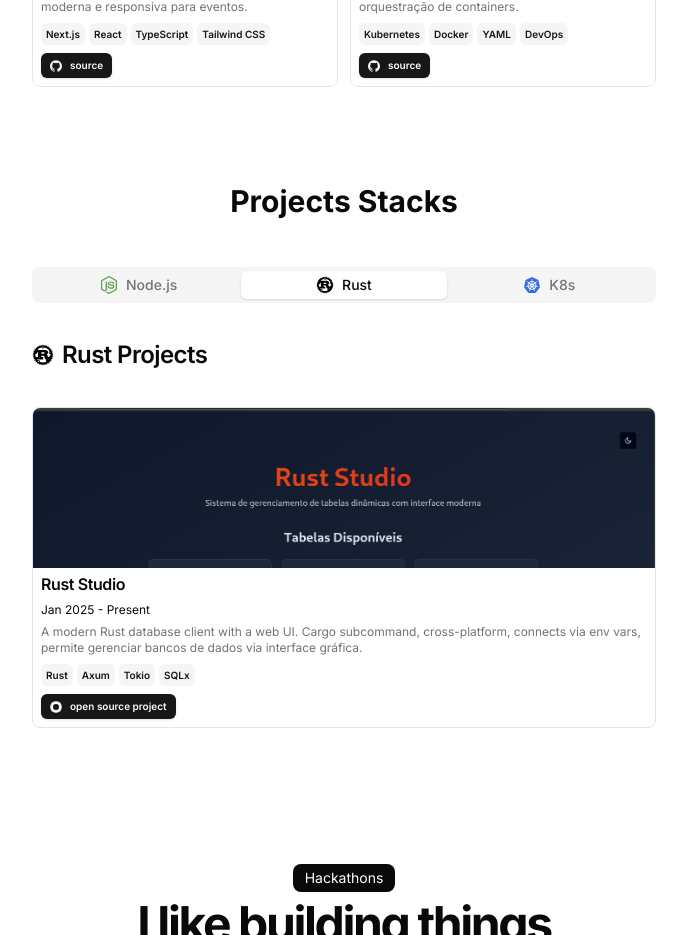
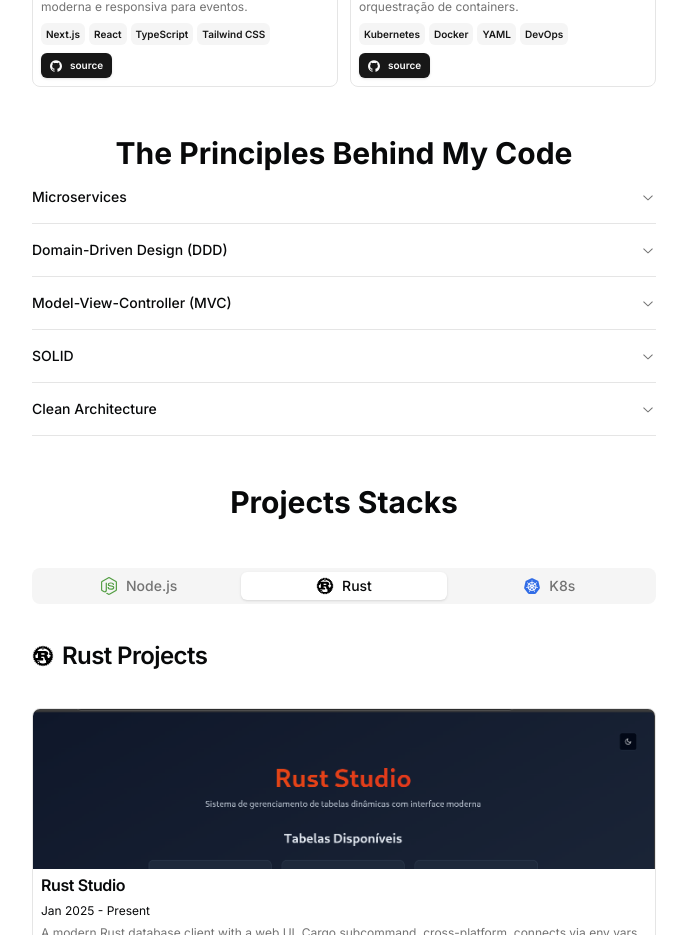
Before and after one commit to ReimaoHenrique/PortfolioHenriqueReimao, a Next.js app: page / in a window 1280 px wide. Shown: the part 1660-2595 px from the top of the page, without its empty margins (296-983 px from the left). Built offline with nearby package versions, Linux system fonts and the light colour scheme.

Commit message:
-Add accordion

```diff
--- a/package.json
+++ b/package.json
@@ -9,6 +9,7 @@
     "lint": "next lint"
   },
   "dependencies": {
+    "@radix-ui/react-accordion": "^1.2.12",
     "@radix-ui/react-avatar": "^1.1.6",
     "@radix-ui/react-icons": "^1.3.2",
     "@radix-ui/react-separator": "^1.1.4",
--- a/src/app/layout.tsx
+++ b/src/app/layout.tsx
@@ -6,6 +6,7 @@ import { cn } from "@/lib/utils";
 import type { Metadata } from "next";
 import { Inter as FontSans } from "next/font/google";
 import "./globals.css";
+import Head from "next/head";
 
 const fontSans = FontSans({
   subsets: ["latin"],
@@ -69,7 +70,14 @@ export default function RootLayout({
   children: React.ReactNode;
 }>) {
   return (
-    <html lang="pt-BR" suppressHydrationWarning>
+    <html lang="en-US">
+      <Head>
+        <meta charSet="UTF-8" />
+        <meta name="viewport" content="width=device-width, initial-scale=1.0" />
+        <title>{DATA.name}</title>
+        {/* Opcional: ajuda motores de busca e navegadores */}
+        <meta name="description" content={DATA.description} />
+      </Head>
       <body
         className={cn(
           "min-h-screen bg-background font-sans antialiased max-w-2xl mx-auto py-12 sm:py-24 px-6",
--- a/src/app/page.tsx
+++ b/src/app/page.tsx
@@ -9,6 +9,12 @@ import { DATA } from "@/data/resume";
 import Link from "next/link";
 import Markdown from "react-markdown";
 import { ProjectsTabs } from "@/components/Projects-Tabs";
+import {
+  Accordion,
+  AccordionItem,
+  AccordionTrigger,
+  AccordionContent,
+} from "@/components/ui/accordion";
 
 const BLUR_FADE_DELAY = 0.04;
 
@@ -153,6 +159,26 @@ export default function Page() {
             ))}
           </div>
         </div>
+        <section>
+          <BlurFade delay={BLUR_FADE_DELAY * 13}>
+            <div>
+              <h2 className="text-3xl font-bold text-center">
+                The Principles Behind My Code
+              </h2>
+              <Accordion type="single" collapsible className="w-full">
+                {DATA.PrinciplesCode.map((principle, idx) => (
+                  <AccordionItem key={principle.title} value={`item-${idx}`}>
+                    <AccordionTrigger>{principle.title}</AccordionTrigger>
+                    <AccordionContent className="flex flex-col gap-4 text-balance">
+                      <p>{principle.content}</p>
+                    </AccordionContent>
+                  </AccordionItem>
+                ))}
+              </Accordion>
+            </div>
+          </BlurFade>
+        </section>
+
         <section id="project-tabs">
           <div className="space-y-12 w-full py-12">
             <h2 className="text-3xl font-bold text-center">Projects Stacks</h2>
@@ -160,6 +186,7 @@ export default function Page() {
           </div>
         </section>
       </section>
+
       <section id="hackathons">
         <div className="space-y-12 w-full py-12">
           <BlurFade delay={BLUR_FADE_DELAY * 13}>
--- /dev/null
+++ b/src/components/ui/accordion.tsx
@@ -0,0 +1,56 @@
+"use client"
+
+import * as React from "react"
+import * as AccordionPrimitive from "@radix-ui/react-accordion"
+import { cn } from "@/lib/utils"
+import { ChevronDownIcon } from "@radix-ui/react-icons"
+
+const Accordion = AccordionPrimitive.Root
+
+const AccordionItem = React.forwardRef<
+  React.ElementRef<typeof AccordionPrimitive.Item>,
+  React.ComponentPropsWithoutRef<typeof AccordionPrimitive.Item>
+>(({ className, ...props }, ref) => (
+  <AccordionPrimitive.Item
+    ref={ref}
+    className={cn("border-b", className)}
+    {...props}
+  />
+))
+AccordionItem.displayName = "AccordionItem"
+
+const AccordionTrigger = React.forwardRef<
+  React.ElementRef<typeof AccordionPrimitive.Trigger>,
+  React.ComponentPropsWithoutRef<typeof AccordionPrimitive.Trigger>
+>(({ className, children, ...props }, ref) => (
+  <AccordionPrimitive.Header className="flex">
+    <AccordionPrimitive.Trigger
+      ref={ref}
+      className={cn(
+        "flex flex-1 items-center justify-between py-4 text-sm font-medium transition-all hover:underline text-left [&[data-state=open]>svg]:rotate-180",
+        className
+      )}
+      {...props}
+    >
+      {children}
+      <ChevronDownIcon className="h-4 w-4 shrink-0 text-muted-foreground transition-transform duration-200" />
+    </AccordionPrimitive.Trigger>
+  </AccordionPrimitive.Header>
+))
+AccordionTrigger.displayName = AccordionPrimitive.Trigger.displayName
+
+const AccordionContent = React.forwardRef<
+  React.ElementRef<typeof AccordionPrimitive.Content>,
+  React.ComponentPropsWithoutRef<typeof AccordionPrimitive.Content>
+>(({ className, children, ...props }, ref) => (
+  <AccordionPrimitive.Content
+    ref={ref}
+    className="overflow-hidden text-sm data-[state=closed]:animate-accordion-up data-[state=open]:animate-accordion-down"
+    {...props}
+  >
+    <div className={cn("pb-4 pt-0", className)}>{children}</div>
+  </AccordionPrimitive.Content>
+))
+AccordionContent.displayName = AccordionPrimitive.Content.displayName
+
+export { Accordion, AccordionItem, AccordionTrigger, AccordionContent }
--- a/src/data/resume.tsx
+++ b/src/data/resume.tsx
@@ -1,5 +1,6 @@
 import { Icons } from "@/components/icons";
 import { HomeIcon, NotebookIcon } from "lucide-react";
+import { Content } from "next/font/google";
 
 export const DATA = {
   name: "Henrique Reimão",
@@ -195,4 +196,31 @@ export const DATA = {
       ],
     },
   ],
+  PrinciplesCode: [
+    {
+      title: "Microservices",
+      content:
+        "I use them when they make sense. They help with scalability and module independence, but I avoid adding unnecessary complexity.",
+    },
+    {
+      title: "Domain-Driven Design (DDD)",
+      content:
+        "I focus on reflecting the business domain language in the code. This makes collaboration easier and builds sustainable software in the long run.",
+    },
+    {
+      title: "Model-View-Controller (MVC)",
+      content:
+        "I organize responsibilities clearly, which makes maintenance and testing easier in projects that need simplicity.",
+    },
+    {
+      title: "SOLID",
+      content:
+        "These principles guide my design decisions. They keep the code decoupled, flexible, and ready to grow without turning into chaos.",
+    },
+    {
+      title: "Clean Architecture",
+      content:
+        "I usually avoid it. While well-structured, it can add unnecessary complexity and make the software too expensive to maintain.",
+    },
+  ],
 } as const;
--- a/tailwind.config.ts
+++ b/tailwind.config.ts
@@ -13,70 +13,99 @@ const config = {
   theme: {
   	container: {
   		center: true,
-      padding: "2rem",
+  		padding: '2rem',
   		screens: {
-        "2xl": "1400px",
-      },
+  			'2xl': '1400px'
+  		}
   	},
   	extend: {
   		fontFamily: {
-        sans: ["var(--font-sans)", ...fontFamily.sans],
+  			sans: [
+  				'var(--font-sans)',
+                    ...fontFamily.sans
+                ]
   		},
   		colors: {
-        border: "hsl(var(--border))",
-        input: "hsl(var(--input))",
-        ring: "hsl(var(--ring))",
-        background: "hsl(var(--background))",
-        foreground: "hsl(var(--foreground))",
+  			border: 'hsl(var(--border))',
+  			input: 'hsl(var(--input))',
+  			ring: 'hsl(var(--ring))',
+  			background: 'hsl(var(--background))',
+  			foreground: 'hsl(var(--foreground))',
   			primary: {
-          DEFAULT: "hsl(var(--primary))",
-          foreground: "hsl(var(--primary-foreground))",
+  				DEFAULT: 'hsl(var(--primary))',
+  				foreground: 'hsl(var(--primary-foreground))'
   			},
   			secondary: {
-          DEFAULT: "hsl(var(--secondary))",
-          foreground: "hsl(var(--secondary-foreground))",
+  				DEFAULT: 'hsl(var(--secondary))',
+  				foreground: 'hsl(var(--secondary-foreground))'
   			},
   			destructive: {
-          DEFAULT: "hsl(var(--destructive))",
-          foreground: "hsl(var(--destructive-foreground))",
+  				DEFAULT: 'hsl(var(--destructive))',
+  				foreground: 'hsl(var(--destructive-foreground))'
   			},
   			muted: {
-          DEFAULT: "hsl(var(--muted))",
-          foreground: "hsl(var(--muted-foreground))",
+  				DEFAULT: 'hsl(var(--muted))',
+  				foreground: 'hsl(var(--muted-foreground))'
   			},
   			accent: {
-          DEFAULT: "hsl(var(--accent))",
-          foreground: "hsl(var(--accent-foreground))",
+  				DEFAULT: 'hsl(var(--accent))',
+  				foreground: 'hsl(var(--accent-foreground))'
   			},
   			popover: {
-          DEFAULT: "hsl(var(--popover))",
-          foreground: "hsl(var(--popover-foreground))",
+  				DEFAULT: 'hsl(var(--popover))',
+  				foreground: 'hsl(var(--popover-foreground))'
   			},
   			card: {
-          DEFAULT: "hsl(var(--card))",
-          foreground: "hsl(var(--card-foreground))",
-        },
+  				DEFAULT: 'hsl(var(--card))',
+  				foreground: 'hsl(var(--card-foreground))'
+  			}
   		},
   		borderRadius: {
-        lg: "var(--radius)",
-        md: "calc(var(--radius) - 2px)",
-        sm: "calc(var(--radius) - 4px)",
+  			lg: 'var(--radius)',
+  			md: 'calc(var(--radius) - 2px)',
+  			sm: 'calc(var(--radius) - 4px)'
   		},
   		keyframes: {
-        "accordion-down": {
-          from: { height: "0" },
-          to: { height: "var(--radix-accordion-content-height)" },
+  			'accordion-down': {
+  				from: {
+  					height: '0'
   				},
-        "accordion-up": {
-          from: { height: "var(--radix-accordion-content-height)" },
-          to: { height: "0" },
+  				to: {
+  					height: 'var(--radix-accordion-content-height)'
+  				}
   			},
+  			'accordion-up': {
+  				from: {
+  					height: 'var(--radix-accordion-content-height)'
+  				},
+  				to: {
+  					height: '0'
+  				}
+  			},
+  			'accordion-down': {
+  				from: {
+  					height: '0'
+  				},
+  				to: {
+  					height: 'var(--radix-accordion-content-height)'
+  				}
+  			},
+  			'accordion-up': {
+  				from: {
+  					height: 'var(--radix-accordion-content-height)'
+  				},
+  				to: {
+  					height: '0'
+  				}
+  			}
   		},
   		animation: {
-        "accordion-down": "accordion-down 0.2s ease-out",
-        "accordion-up": "accordion-up 0.2s ease-out",
-      },
-    },
+  			'accordion-down': 'accordion-down 0.2s ease-out',
+  			'accordion-up': 'accordion-up 0.2s ease-out',
+  			'accordion-down': 'accordion-down 0.2s ease-out',
+  			'accordion-up': 'accordion-up 0.2s ease-out'
+  		}
+  	}
   },
   plugins: [require("tailwindcss-animate"), require("@tailwindcss/typography")],
 } satisfies Config;
```
Also changed, not shown: 1 other file (tests, documents, lock files or other folders). Lines whose indentation alone changed are shown as unchanged.
